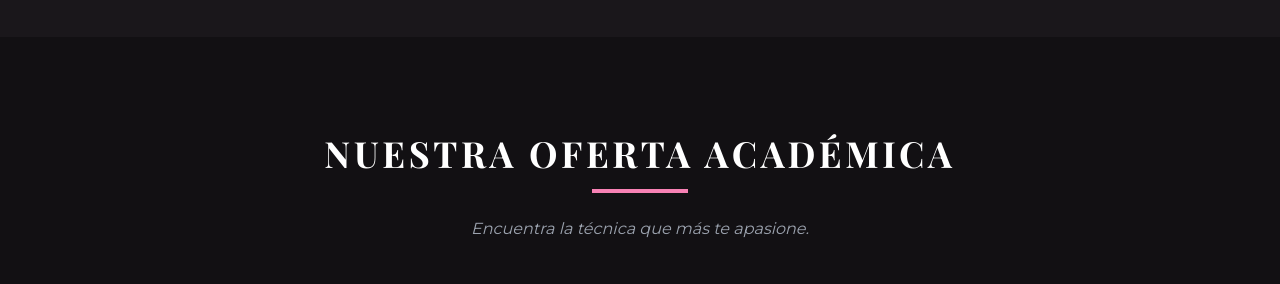
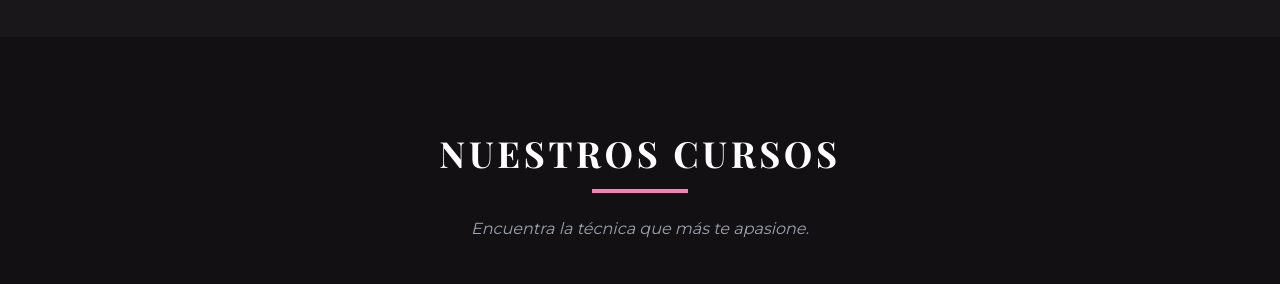
Before and after one commit to tudatero/web-artistica, a plain HTML site: page index.html in a window 1280 px wide. Shown: the part 1400-1684 px from the top of the page. Drawn offline with nearby package versions, Linux system fonts and the light colour scheme; a web font is replaced by a local one.

Commit message:
Update index.html

```diff
--- a/index.html
+++ b/index.html
@@ -177,7 +177,7 @@
     <section id="cursos" class="py-24 bg-black/30">
         <div class="container mx-auto px-6">
             <div class="text-center mb-16">
-                <h2 class="text-4xl mb-4 font-bold uppercase tracking-widest">Nuestra Oferta Académica</h2>
+                <h2 class="text-4xl mb-4 font-bold uppercase tracking-widest">Nuestros cursos</h2>
                 <div class="h-1 w-24 bg-brand-pink mx-auto mb-6"></div>
                 <p class="text-gray-400 max-w-2xl mx-auto italic">Encuentra la técnica que más te apasione.</p>
             </div>
```
